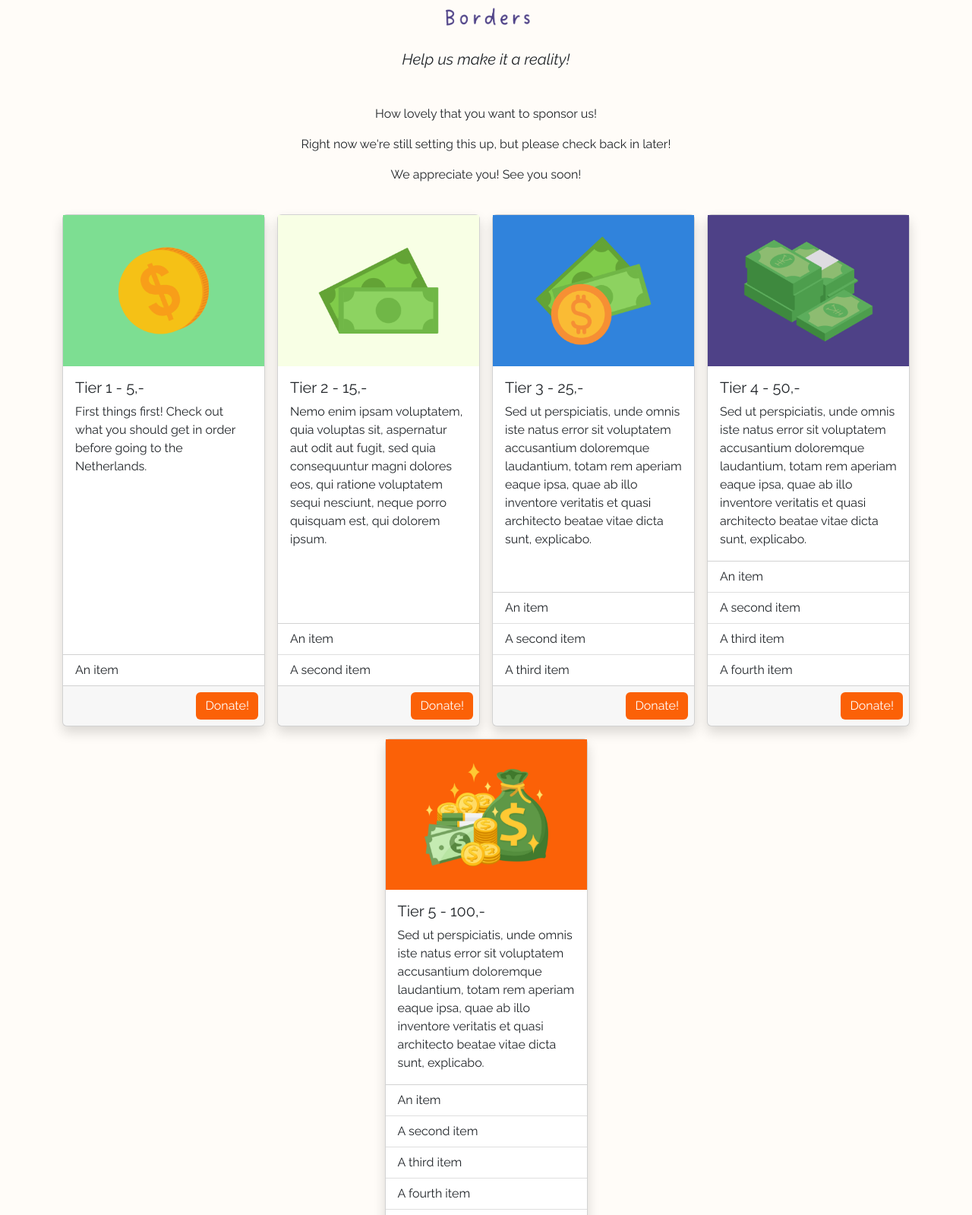
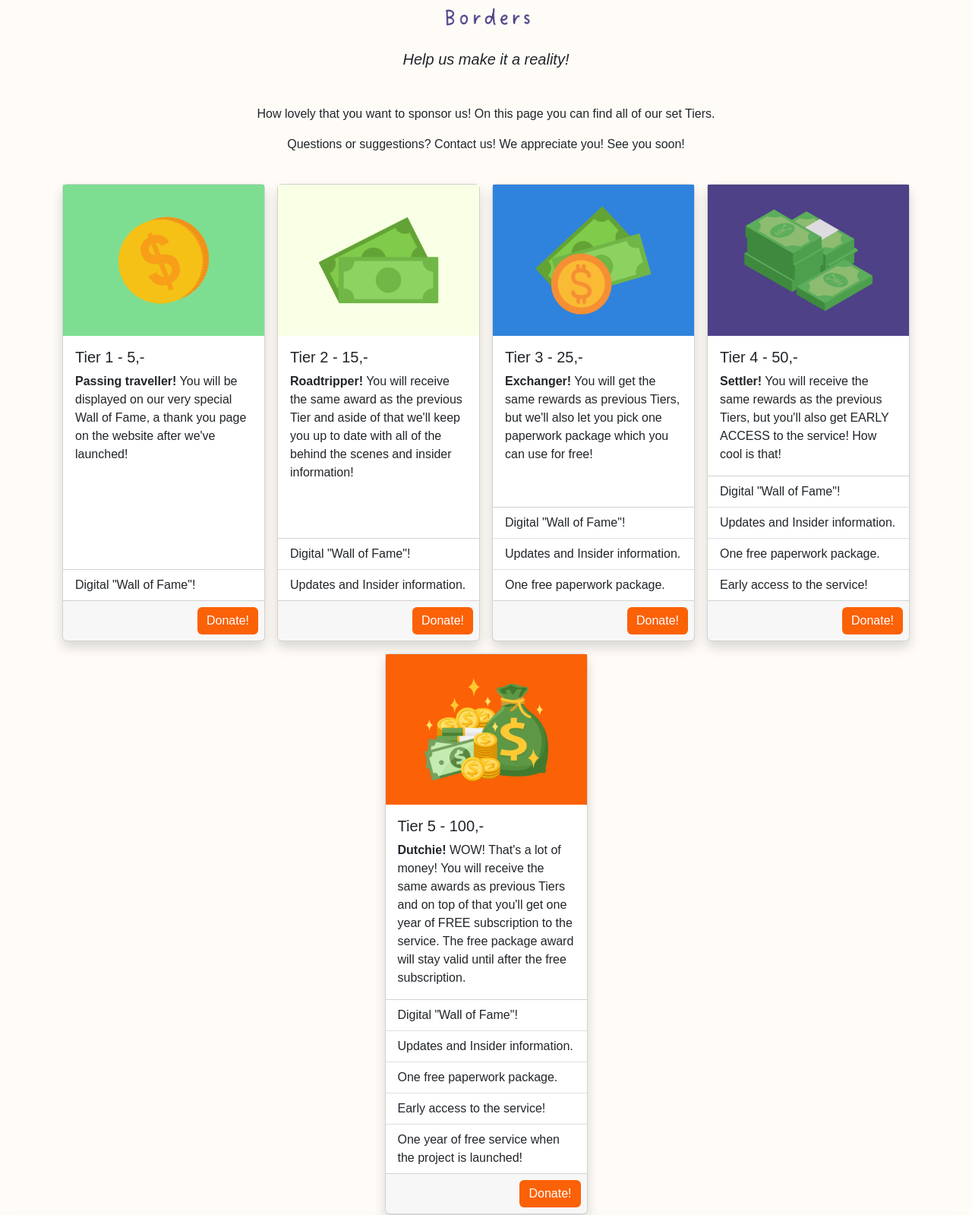
Before and after one commit to Beyond-Borders/the-website, a plain HTML site: page funding.html in a window 1280 px wide. Shown: the part 281-1880 px from the top of the page at 76% size. Drawn offline with nearby package versions, Linux system fonts and the light colour scheme; a web font is replaced by a local one.

Commit message:
finalized funding page, added justifications in corporate

```diff
--- a/bootstrap.bundle.min.js
+++ /dev/null
@@ -1,3 +0,0 @@
-
-const tooltipTriggerList = document.querySelectorAll('[data-bs-toggle="tooltip"]')
-const tooltipList = [...tooltipTriggerList].map(tooltipTriggerEl => new bootstrap.Tooltip(tooltipTriggerEl))
--- a/css/styles.css
+++ b/css/styles.css
@@ -1,12 +1,15 @@
 /* Importing a Google Font */
 
 @import url('https://fonts.googleapis.com/css2?family=Raleway:ital,wght@0,200;0,400;0,700;1,200;1,400;1,700&display=swap');
+@import url('https://use.typekit.net/doq7uwr.css');
 @import url('https://use.typekit.net/doq7uwr.css');
 
 /* Changing the main font and background colour */
 
 body {
-	font-family: Raleway, sans-serif;
+	font-family: "new-atten", sans-serif;
+	font-weight: 400;
+	font-style: normal;
 	background-color: #fffcf8;
 }
 
--- a/funding.html
+++ b/funding.html
@@ -3,6 +3,10 @@
   <head>
     <meta charset="utf-8">
     <meta name="viewport" content="width=device-width, initial-scale=1">
+
+    <!--Popover Bootstrap and Popper-->
+    <script src="https://cdn.jsdelivr.net/npm/bootstrap@5.1.3/dist/js/bootstrap.bundle.min.js"></script>
+    <script src="https://unpkg.com/@popperjs/core@2.10.2/dist/esm/popper.js"></script>
 
     <!-- Bootstrap CSS -->
     <link href="https://cdn.jsdelivr.net/npm/bootstrap@5.2.3/dist/css/bootstrap.min.css" rel="stylesheet" integrity="sha384-rbsA2VBKQhggwzxH7pPCaAqO46MgnOM80zW1RWuH61DGLwZJEdK2Kadq2F9CUG65" crossorigin="anonymous">
@@ -67,9 +71,8 @@
     <img class="mb-4 mt-4" src="images/logo_transp.png" width="150">
     <h5 class="fst-italic mb-5">Help us make it a reality!</h5>
     <div class="container text-center">
-      <p>How lovely that you want to sponsor us!</p>
-      <p>Right now we're still setting this up, but please check back in later!</p>
-      <p>We appreciate you! See you soon!</p>
+      <p>How lovely that you want to sponsor us! On this page you can find all of our set Tiers.</p>
+      <p>Questions or suggestions? Contact us! We appreciate you! See you soon!</p>
     </div>
   </main>
   <!-- End Coming soon part -->
@@ -85,10 +88,10 @@
           <img class="img-fluid" src="images/sponsor_cards/five_card.png" alt="first_arrival">
           <div class="card-body">
             <h5 class="card-title">Tier 1 - 5,-</h5>
-            <p class="card-text">First things first! Check out what you should get in order before going to the Netherlands.</p>
+            <p class="card-text"><strong>Passing traveller!</strong> You will be displayed on our very special Wall of Fame, a thank you page on the website after we've launched!</p>
           </div>
           <ul class="list-group list-group-flush">
-            <li class="list-group-item">An item</li>
+            <li class="list-group-item">Digital "Wall of Fame"!</li>
           </ul>
           <div class="card-footer p-2 text-end">
             <button type="button" class="btn btn-primary"
@@ -108,14 +111,20 @@
           <img class="img-fluid" src="images/sponsor_cards/fifteen_card.png" alt="Registration">
           <div class="card-body">
             <h5 class="card-title">Tier 2 - 15,-</h5>
-            <p class="card-text">Nemo enim ipsam voluptatem, quia voluptas sit, aspernatur aut odit aut fugit, sed quia consequuntur magni dolores eos, qui ratione voluptatem sequi nesciunt, neque porro quisquam est, qui dolorem ipsum.</p>
+            <p class="card-text"><strong>Roadtripper!</strong> You will receive the same award as the previous Tier and aside of that we'll keep you up to date with all of the behind the scenes and insider information!</p>
           </div>
           <ul class="list-group list-group-flush">
-            <li class="list-group-item">An item</li>
-            <li class="list-group-item">A second item</li>
+            <li class="list-group-item">Digital "Wall of Fame"!</li>
+            <li class="list-group-item">Updates and Insider information.</li>
           </ul>
           <div class="card-footer p-2 text-end">
-            <a href="#" class="btn btn-primary">Donate!</a>
+            <button type="button" class="btn btn-primary"
+              data-bs-toggle="popover" data-bs-placement="right"
+              data-bs-custom-class="custom-popover"
+              data-bs-title="15,- Donation"
+              data-bs-content="Thank you for donating!">
+              Donate!
+            </button>
           </div>
         </div>
       </div>
@@ -126,15 +135,21 @@
           <img class="img-fluid" src="images/sponsor_cards/twentyfive_card.png" alt="Bank">
           <div class="card-body">
             <h5 class="card-title">Tier 3 - 25,-</h5>
-            <p class="card-text">Sed ut perspiciatis, unde omnis iste natus error sit voluptatem accusantium doloremque laudantium, totam rem aperiam eaque ipsa, quae ab illo inventore veritatis et quasi architecto beatae vitae dicta sunt, explicabo.</p>
+            <p class="card-text"><strong>Exchanger!</strong> You will get the same rewards as previous Tiers, but we'll also let you pick one paperwork package which you can use for free!</p>
           </div>
           <ul class="list-group list-group-flush">
-            <li class="list-group-item">An item</li>
-            <li class="list-group-item">A second item</li>
-            <li class="list-group-item">A third item</li>
+            <li class="list-group-item">Digital "Wall of Fame"!</li>
+            <li class="list-group-item">Updates and Insider information.</li>
+            <li class="list-group-item">One free paperwork package.</li>
           </ul>
           <div class="card-footer p-2 text-end">
-            <a href="#" class="btn btn-primary">Donate!</a>
+            <button type="button" class="btn btn-primary"
+              data-bs-toggle="popover" data-bs-placement="right"
+              data-bs-custom-class="custom-popover"
+              data-bs-title="25,- Donation"
+              data-bs-content="Thank you for donating!">
+              Donate!
+            </button>
           </div>
         </div>
       </div>
@@ -145,16 +160,22 @@
           <img class="img-fluid" src="images/sponsor_cards/fifty_card.png" alt="Bank">
           <div class="card-body">
             <h5 class="card-title">Tier 4 - 50,-</h5>
-            <p class="card-text">Sed ut perspiciatis, unde omnis iste natus error sit voluptatem accusantium doloremque laudantium, totam rem aperiam eaque ipsa, quae ab illo inventore veritatis et quasi architecto beatae vitae dicta sunt, explicabo.</p>
+            <p class="card-text"><strong>Settler!</strong> You will receive the same rewards as the previous Tiers, but you'll also get EARLY ACCESS to the service! How cool is that!</p>
           </div>
           <ul class="list-group list-group-flush">
-            <li class="list-group-item">An item</li>
-            <li class="list-group-item">A second item</li>
-            <li class="list-group-item">A third item</li>
-            <li class="list-group-item">A fourth item</li>
+            <li class="list-group-item">Digital "Wall of Fame"!</li>
+            <li class="list-group-item">Updates and Insider information.</li>
+            <li class="list-group-item">One free paperwork package.</li>
+            <li class="list-group-item">Early access to the service!</li>
           </ul>
           <div class="card-footer p-2 text-end">
-            <a href="#" class="btn btn-primary">Donate!</a>
+            <button type="button" class="btn btn-primary"
+              data-bs-toggle="popover" data-bs-placement="right"
+              data-bs-custom-class="custom-popover"
+              data-bs-title="50,- Donation"
+              data-bs-content="Thank you for donating!">
+              Donate!
+            </button>
           </div>
         </div>
       </div>
@@ -165,17 +186,23 @@
           <img class="img-fluid" src="images/sponsor_cards/hundred_card.png" alt="Bank">
           <div class="card-body">
             <h5 class="card-title">Tier 5 - 100,-</h5>
-            <p class="card-text">Sed ut perspiciatis, unde omnis iste natus error sit voluptatem accusantium doloremque laudantium, totam rem aperiam eaque ipsa, quae ab illo inventore veritatis et quasi architecto beatae vitae dicta sunt, explicabo.</p>
+            <p class="card-text"><strong>Dutchie!</strong> WOW! That's a lot of money! You will receive the same awards as previous Tiers and on top of that you'll get one year of FREE subscription to the service. The free package award will stay valid until after the free subscription.</p>
           </div>
           <ul class="list-group list-group-flush">
-            <li class="list-group-item">An item</li>
-            <li class="list-group-item">A second item</li>
-            <li class="list-group-item">A third item</li>
-            <li class="list-group-item">A fourth item</li>
-            <li class="list-group-item">A fifth item</li>
+            <li class="list-group-item">Digital "Wall of Fame"!</li>
+            <li class="list-group-item">Updates and Insider information.</li>
+            <li class="list-group-item">One free paperwork package.</li>
+            <li class="list-group-item">Early access to the service!</li>
+            <li class="list-group-item">One year of free service when the project is launched!</li>
           </ul>
           <div class="card-footer p-2 text-end">
-            <a href="#" class="btn btn-primary">Donate!</a>
+            <button type="button" class="btn btn-primary"
+              data-bs-toggle="popover" data-bs-placement="right"
+              data-bs-custom-class="custom-popover"
+              data-bs-title="100,- Donation"
+              data-bs-content="Thank you for donating!">
+              Donate!
+            </button>
           </div>
         </div>
       </div>
@@ -216,3 +243,12 @@
     </div>
   </footer>
   <!-- End of the grid -->
+
+  <script>
+    var popoverTriggerList = [].slice.call(document.querySelectorAll('[data-bs-toggle="popover"]'))
+    var popoverList = popoverTriggerList.map(function (popoverTriggerEl) {
+      return new bootstrap.Popover(popoverTriggerEl)
+    })
+  </script>
+</body>
+</html>
```
Also changed, not shown: corporate.html (+37 -23 lines).
